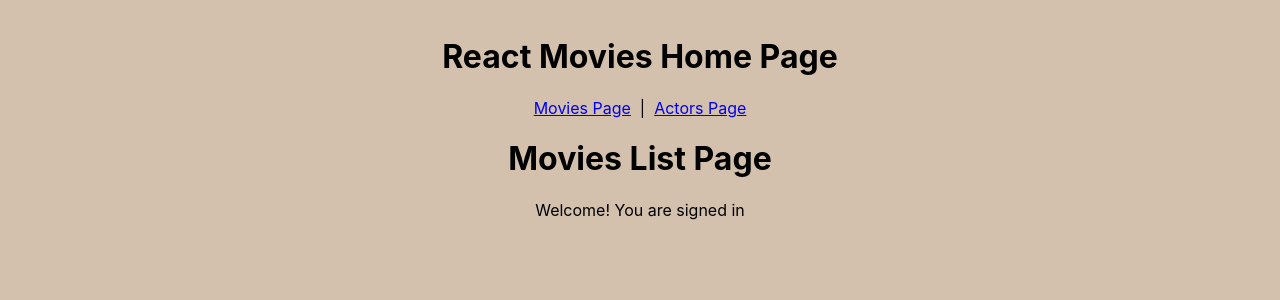
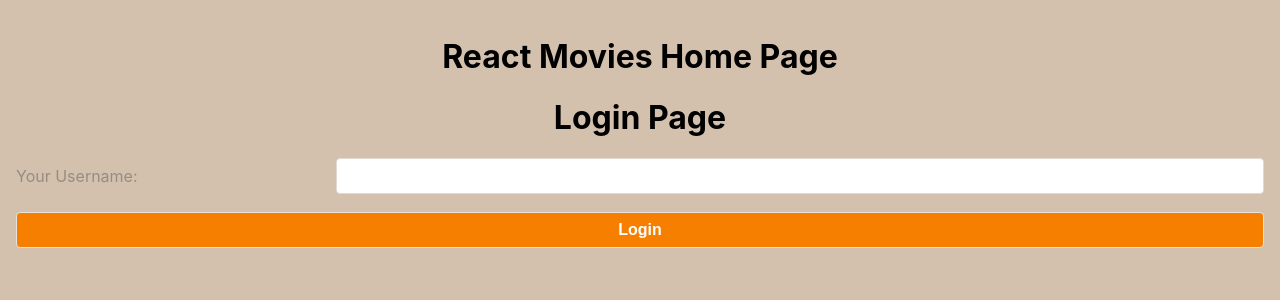
Before and after one commit to madeiramcqueen/react-movies-lab, a React (Create React App) app: page / in a window 1280 px wide. Shown: the top 300 px of the page. Built offline with nearby package versions, Linux system fonts and the light colour scheme.

Commit message:
Refactor login page to a function instead of class component

```diff
--- a/src/App.jsx
+++ b/src/App.jsx
@@ -5,10 +5,11 @@ import NavBar from './components/NavBar/NavBar';
 import { Routes, Route } from 'react-router-dom'
 import MoviesListPage from './pages/MoviesListPage/MoviesListPage';
 import ActorListPage from './pages/ActorListPage/ActorListPage'
+import MoviesDetailPage from './pages/MovieDetailPage/MovieDetailPage';
 
 
 function App() {
-  const [user, setUser] = useState('Madeira')
+  const [user, setUser] = useState(null)
 
   return (
     <div className="App">
@@ -18,9 +19,11 @@ function App() {
           <NavBar />
           <Routes>
             <Route path="/" element={<MoviesListPage />} />
-            <Route path="/actors" element={<ActorListPage />} />
+            <Route path="/actors" element={<ActorListPage />}
+            // <Route path="/movies/:movieName" element={<MoviesDetailPage />}
+            />
           </Routes>
-          <p>Welcome! You are signed in</p> </> :
+          <p>Welcome {user}! You are signed in.</p> </> :
         <LoginPage />}
     </div>
   );
--- a/src/components/NavBar/LoginForm/LoginForm.jsx
+++ b/src/components/NavBar/LoginForm/LoginForm.jsx
@@ -1,71 +1,71 @@
-import { Component } from 'react'
+// import { Component } from 'react'
 
-//Class component
-export default class LoginForm extends Component {
-    //state for SignUpForm as a class field
-    state = {
-        name: '',
-        // email: '',
-        // password: '',
-        // confirm: '',
-        error: '',
-    }
+// //Class component
+// export default class LoginForm extends Component {
+//     //state for SignUpForm as a class field
+//     state = {
+//         name: '',
+//         // email: '',
+//         // password: '',
+//         // confirm: '',
+//         error: '',
+//     }
 
-    handleChange = (event) => {
-        this.setState({
-            [event.target.name]: event.target.value,
-            error: '',
-        })
-    }
+//     handleChange = (event) => {
+//         this.setState({
+//             [event.target.name]: event.target.value,
+//             error: '',
+//         })
+//     }
 
-    handleSubmit = (event) => {
-        event.preventDefault()
-        alert(JSON.stringify(this.state))
-    }
+//     handleSubmit = (event) => {
+//         event.preventDefault()
+//         alert(JSON.stringify(this.state))
+//     }
 
-    render() {
-        const disable = this.state.password !== this.state.confirm
-        return (
-            <div>
-                <div className="form-container">
-                    <form autoComplete="false" onSubmit={this.handleSubmit}>
-                        <label>Name</label>
-                        <input
-                            type="text"
-                            name="name"
-                            value={this.state.name}
-                            onChange={this.handleChange}
-                            required
-                        />
-                        {/* <label>Email</label>
-                        <input
-                            type="email"
-                            name="email"
-                            value={this.state.email}
-                            onChange={this.handleChange}
-                            required
-                        />
-                        <label>Password</label>
-                        <input
-                            type="password"
-                            name="password"
-                            value={this.state.password}
-                            onChange={this.handleChange}
-                            required
-                        />
-                        <label>Confirm</label>
-                        <input
-                            type="password"
-                            name="confirm"
-                            value={this.state.confirm}
-                            onChange={this.handleChange}
-                            required
-                        /> */}
-                        <button type="submit" disabled={disable}>Sign In</button>
-                    </form>
-                </div>
-                <p className="error-message">&nbsp;{this.state.error}</p>
-            </div>
-        )
-    }
-}
+//     render() {
+//         const disable = this.state.password !== this.state.confirm
+//         return (
+//             <div>
+//                 <div className="form-container">
+//                     <form autoComplete="false" onSubmit={this.handleSubmit}>
+//                         <label>Name</label>
+//                         <input
+//                             type="text"
+//                             name="name"
+//                             value={this.state.name}
+//                             onChange={this.handleChange}
+//                             required
+//                         />
+//                         {/* <label>Email</label>
+//                         <input
+//                             type="email"
+//                             name="email"
+//                             value={this.state.email}
+//                             onChange={this.handleChange}
+//                             required
+//                         />
+//                         <label>Password</label>
+//                         <input
+//                             type="password"
+//                             name="password"
+//                             value={this.state.password}
+//                             onChange={this.handleChange}
+//                             required
+//                         />
+//                         <label>Confirm</label>
+//                         <input
+//                             type="password"
+//                             name="confirm"
+//                             value={this.state.confirm}
+//                             onChange={this.handleChange}
+//                             required
+//                         /> */}
+//                         <button type="submit" disabled={disable}>Sign In</button>
+//                     </form>
+//                 </div>
+//                 <p className="error-message">&nbsp;{this.state.error}</p>
+//             </div>
+//         )
+//     }
+// }
--- a/src/components/NavBar/NavBar.jsx
+++ b/src/components/NavBar/NavBar.jsx
@@ -7,6 +7,8 @@ export default function NavBar() {
             <Link to="/">Movies Page</Link>
             &nbsp; | &nbsp;
             <Link to="/actors">Actors Page</Link>
+            &nbsp; | &nbsp;
+            <Link to="/movies/:movieName">Movie Detail Page</Link>
         </nav>
     )
 }
--- a/src/index.css
+++ b/src/index.css
@@ -1,7 +1,7 @@
 /* CSS Custom Properties */
 :root {
   --white: #FFFFFF;
-  --tan-1: #FBF9F6;
+  --tan-1: #f5f2ee;
   --tan-2: #E7E2DD;
   --tan-3: #E2D9D1;
   --tan-4: #D3C1AE;
--- a/src/pages/LoginPage/LoginPage.jsx
+++ b/src/pages/LoginPage/LoginPage.jsx
@@ -1,10 +1,24 @@
-import LoginForm from "../../components/NavBar/LoginForm/LoginForm";
+import { useState } from 'react'
 
-export default function LoginPage() {
+export default function LoginPage(props) {
+    const [newUser, setNewUser] = useState('')
+
+    const handleChange = (event) => {
+        setNewUser(event.target.value)
+    }
+
+    const handleSubmit = (event) => {
+        props.setNewUser(newUser)
+    }
+
     return (
-        <div>
+        <div className="Login-page">
             <h1>Login Page</h1>
-            <LoginForm />
+            <form onSubmit={handleSubmit}>
+                <label>Your Username:</label>
+                <input type="text" onchange={handleChange} />
+                <button type="submit">Login</button>
+            </form>
         </div>
     )
 }
```
